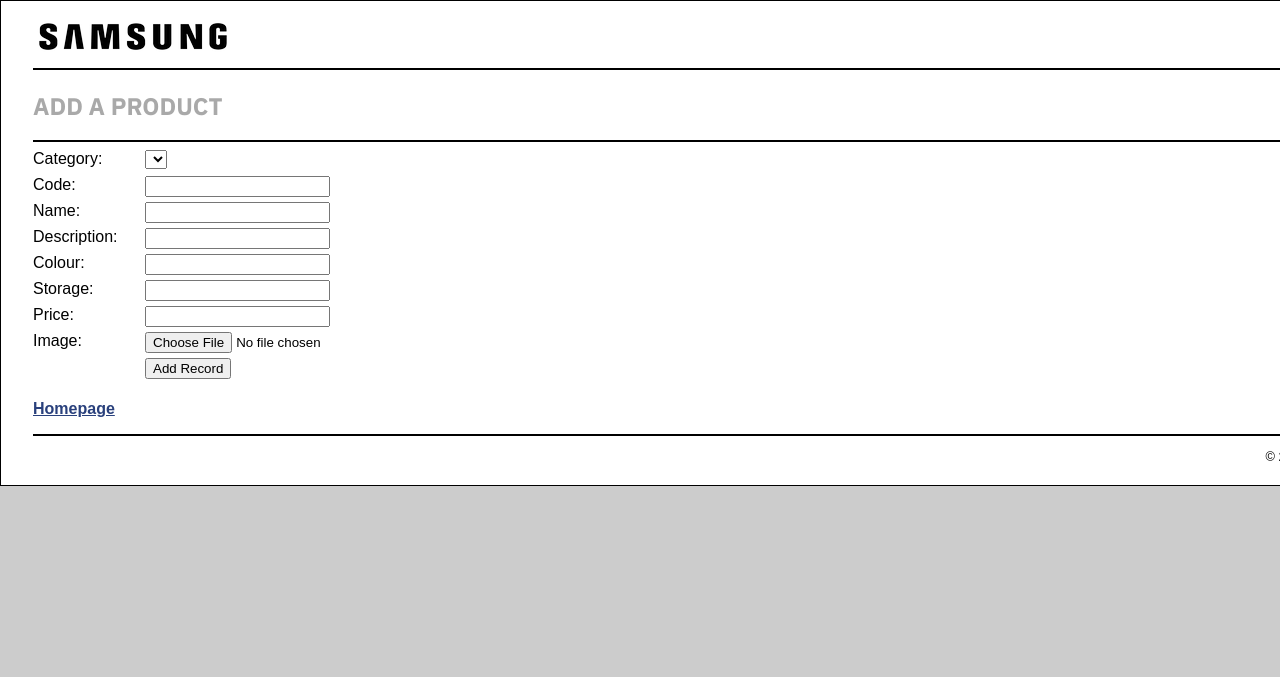
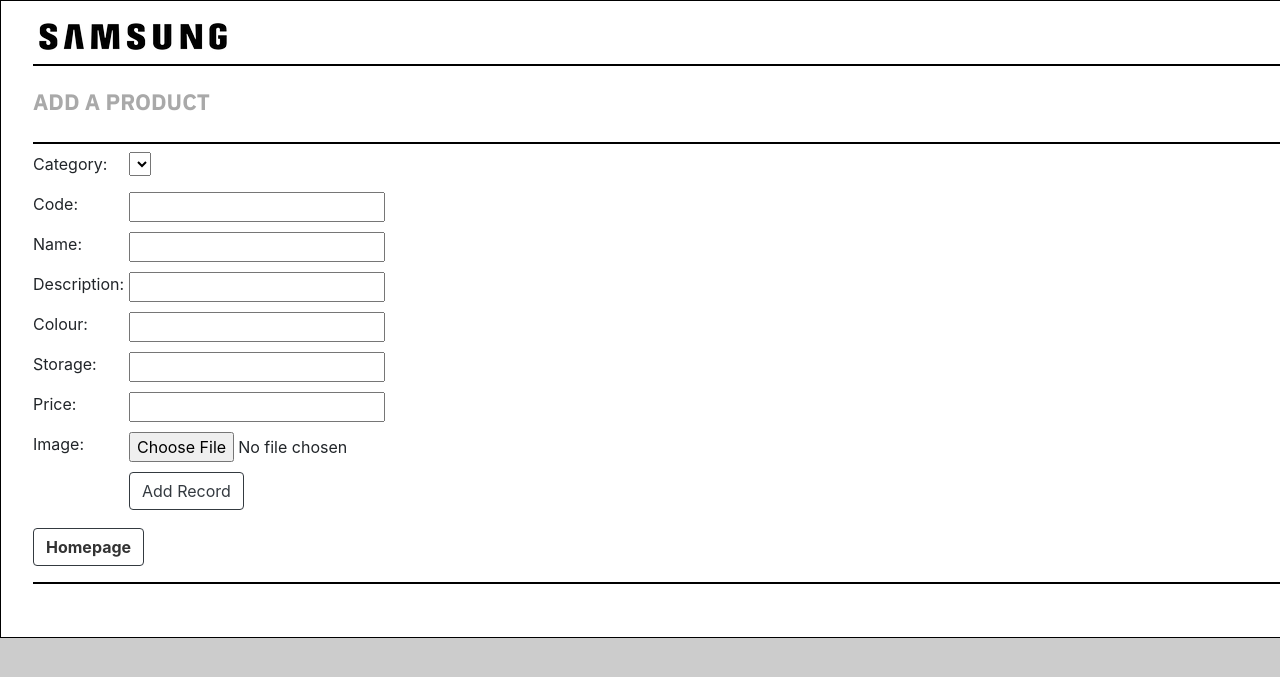
Before and after one commit to d00218004/COMPI8025-ServerSideDevelopment-CA2PHPCRUD-D00218004, a PHP site: page /add_record_form.php in a window 1280 px wide; the page is wider, and only the part inside the window is pictured. Shown: the top 677 px of that part. Run offline with PHP 8.4, Linux system fonts and the light colour scheme; data that the repository does not hold is empty.

Commit message:
Added Bootstrap Button to add_record_form.php, category_list.php, edit_record_form.php and indes.php. Changed table description column wider and so made the table wider to fit all contents into the body.

```diff
--- a/add_record_form.php
+++ b/add_record_form.php
@@ -14,6 +14,7 @@
 <head>
     <title>SAMSUNG ELECTRONICS</title>
     <link rel="stylesheet" type="text/css" href="./scss/main.css">
+    <link rel="stylesheet" href="https://stackpath.bootstrapcdn.com/bootstrap/4.4.1/css/bootstrap.min.css" integrity="sha384-Vkoo8x4CGsO3+Hhxv8T/Q5PaXtkKtu6ug5TOeNV6gBiFeWPGFN9MuhOf23Q9Ifjh" crossorigin="anonymous">
 </head>
 <!-- the body section -->
 <body>
@@ -61,10 +62,11 @@
             <input type="file" name="image" accept="image/*" />
             <br>
             <label>&nbsp;</label>
-            <input type="submit" value="Add Record">
+            <button type="submit" id="button-actions" type="button" class="btn btn-outline-dark">Add Record</button>
+
             <br>
         </form>
-        <p><a href="index.php">Homepage</a></p>
+        <button id="button-actions" type="button" class="btn btn-outline-dark"><a href="index.php">Homepage</a></button>
     </main>
     <footer>
         <p>&copy; <?php echo date("Y"); ?> SAMSUNG ELECTRONICS & CO, Ltd.</p>
--- a/edit_record_form.php
+++ b/edit_record_form.php
@@ -16,6 +16,7 @@
 <head>
     <title>SAMSUNG ELECTRONICS</title>
     <link rel="stylesheet" type="text/css" href="./scss/main.css">
+    <link rel="stylesheet" href="https://stackpath.bootstrapcdn.com/bootstrap/4.4.1/css/bootstrap.min.css" integrity="sha384-Vkoo8x4CGsO3+Hhxv8T/Q5PaXtkKtu6ug5TOeNV6gBiFeWPGFN9MuhOf23Q9Ifjh" crossorigin="anonymous">
 </head>
 <!-- the body section -->
 <body>
--- a/scss/main.css
+++ b/scss/main.css
@@ -2,7 +2,7 @@
 body {
   padding-top: 20px;
   font-family: Arial, Helvetica, sans-serif;
-  width: 1500px !important;
+  width: 1800px !important;
   margin: 0 auto !important;
   background-color: white;
   border: 1px solid black;
@@ -36,9 +36,9 @@
   font-family: 'IBM Plex Sans', sans-serif;
   font-weight: 700;
   text-transform: uppercase;
-  font-size: 150%;
+  font-size: 140% !important;
   margin: 0;
-  padding: .5em 0 .25em;
+  padding-top: 15px;
 }
 
 h4 {
@@ -54,15 +54,52 @@
   color: grey;
 }
 
+#button-actions a:hover {
+  color: white;
+  text-decoration: none;
+}
+
+#button-actions a {
+  color: #333;
+}
+
+#category-list {
+  font-size: 15px;
+  font-family: 'IBM Plex Sans', sans-serif;
+  font-weight: 300 !important;
+  text-transform: uppercase;
+}
+
+#category-list a:hover {
+  color: #6b6b6b;
+  text-decoration: none;
+}
+
+#category-list a {
+  color: #333;
+}
+
 table {
+  padding: .2em 1.5em .2em .5em;
   border: 1px solid black;
   border-collapse: collapse;
+}
+
+table tr {
+  padding: .2em 1.5em .2em .5em;
 }
 
 table tr th {
   font-family: 'IBM Plex Sans', sans-serif;
   font-weight: 700;
   text-transform: uppercase;
+  padding: .2em 1.5em .2em .5em;
+}
+
+#table-image {
+  margin: 0 !important;
+  padding: 0 !important;
+  vertical-align: middle !important;
 }
 
 #category-table #category-table-name {
@@ -70,7 +107,7 @@
 }
 
 #category-table #category-table-description {
-  padding-right: 20em;
+  padding-right: 40em;
 }
 
 #category-table td, #category-table th {
--- a/scss/partials/_body.scss
+++ b/scss/partials/_body.scss
@@ -2,7 +2,7 @@
 {
     padding-top: 20px;
     font-family: Arial, Helvetica, sans-serif;
-    width: 1500px !important;
+    width: 1800px !important;
     margin: 0 auto !important;
     background-color: white;
     border: 1px solid black;
--- a/scss/partials/_font.scss
+++ b/scss/partials/_font.scss
@@ -2,9 +2,10 @@
     font-family: 'IBM Plex Sans', sans-serif;
     font-weight: 700;
     text-transform: uppercase;
-    font-size: 150%;
+    font-size: 140% !important;
     margin: 0;
-    padding: .5em 0 .25em;
+    padding-top: 15px;
+    //padding: .5em 0 .25em;
 }
 h4 {
     font-family: 'IBM Plex Sans', sans-serif;
@@ -18,3 +19,32 @@
 h1, h4 {
     color: grey;
 }
+
+#button-actions
+{
+    a:hover
+    {
+        color: white;
+        text-decoration: none;
+    }
+    a
+    {
+        color: #333;
+    }
+}
+#category-list
+{
+    font-size: 15px;
+    font-family: 'IBM Plex Sans', sans-serif;
+    font-weight: 300 !important;
+    text-transform: uppercase;
+    a:hover
+    {
+        color: rgb(107, 107, 107);
+        text-decoration: none;
+    }
+    a
+    {
+        color: #333;
+    }
+}
--- a/scss/partials/_table.scss
+++ b/scss/partials/_table.scss
@@ -1,16 +1,26 @@
 table
 {
+    padding: .2em 1.5em .2em .5em;
     border: 1px solid black;
     border-collapse: collapse;
     tr
     {
+        padding: .2em 1.5em .2em .5em;
         th
         {
             font-family: 'IBM Plex Sans', sans-serif;
             font-weight: 700;
             text-transform: uppercase;
+            padding: .2em 1.5em .2em .5em;
         }
     }
+}
+
+#table-image
+{
+    margin: 0 !important;
+    padding: 0 !important;
+    vertical-align: middle !important;
 }
 
 #category-table
@@ -21,7 +31,7 @@
     }
     #category-table-description
     {
-        padding-right: 20em;
+        padding-right: 40em;
     }
     td, th {
         border: 1px dashed black;
```
Also changed, not shown: category_list.php (+5 -2 lines), index.php (+5 -4 lines), 1 other file.
